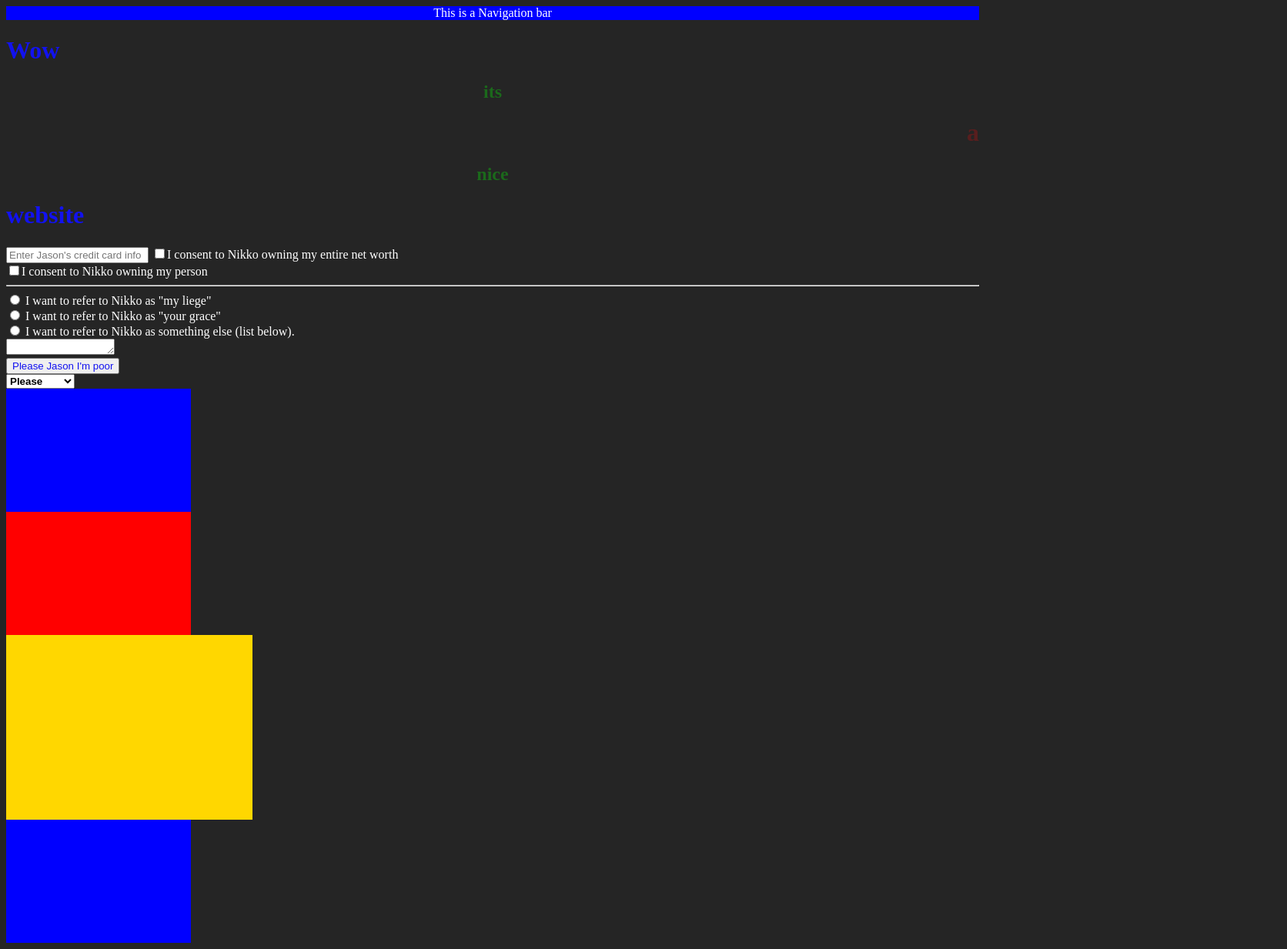
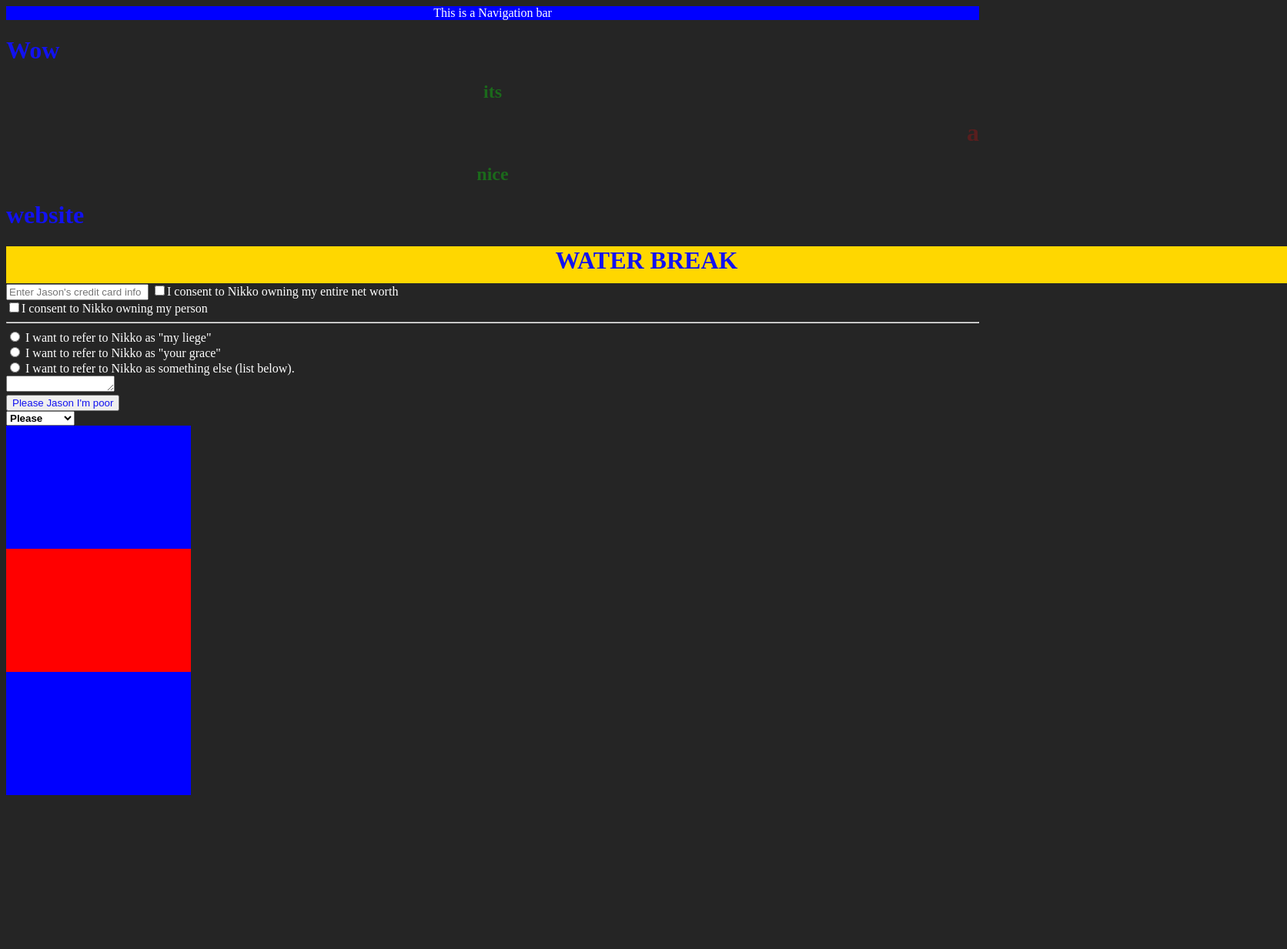
Before and after one commit to LukeCavy/Wrestle-Dynamic, a plain HTML site: page index.html in a window 1280 px wide. Shown: the whole page at 77% size, 1672 px wide, since content can reach past the window. After the commit the page ends 1041 px from the top, so only its background shows below. Drawn offline with Linux system fonts and the light colour scheme.

Commit message:
Added water break bar and changed colored boxes

```diff
--- a/app.css
+++ b/app.css
@@ -37,8 +37,8 @@ input {
     width: 15em;
 }
 .bigBox {
-    height: 15em;
-    width: 20em;
+    height: 3em;
+    width: 104em;
 }
 .red    {
     background-color: red;
--- a/index.html
+++ b/index.html
@@ -15,6 +15,9 @@
         <h2 class="text-center text-green">nice</h4>
         <h1 class="text-left text-blue">website</h5>
         <main>
+            <div class="bigBox yellow">
+                <h1 class="text-center text-blue">WATER BREAK</h1>
+            </div>
             <form action="">
                 <input name="cardinfo" type="text" placeholder="Enter Jason's credit card info">
                 <input type="checkbox" name="chk1" >I consent to Nikko owning my entire net worth
@@ -40,7 +43,6 @@
         <main>
                 <div class="box blue"></div>
                 <div class="box red"> </div>
-                <div class="bigBox yellow"></div>
                 <div class="box blue"></div>
         </main>
         <footer></footer>
```
